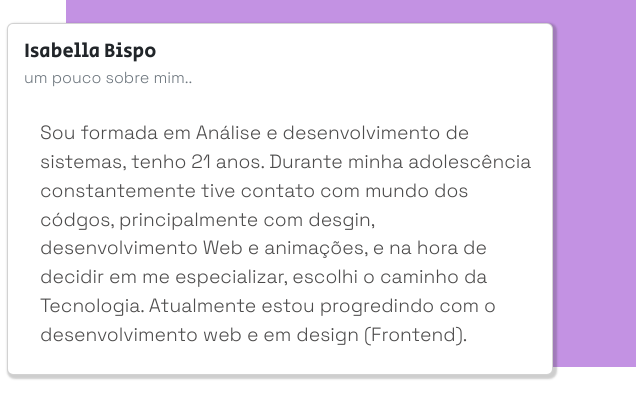
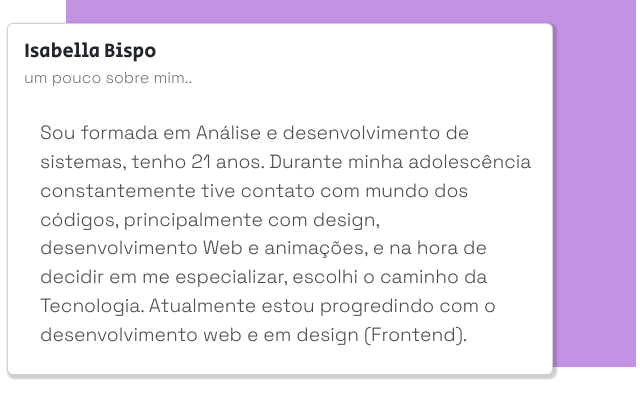
Before and after one commit to isabellabispo/Portifolio, a plain HTML site: page index.html in a window 1280 px wide. Shown: the part 577-977 px from the top of the page, 574-1214 px from the left. Drawn offline with nearby package versions, Linux system fonts and the light colour scheme; a web font is replaced by a local one.

Commit message:
Update index.html

```diff
--- a/index.html
+++ b/index.html
@@ -44,7 +44,7 @@
               <h5 class="card-title">Isabella Bispo</h5>
               <h6 class="card-subtitle mb-2 text-muted">um pouco sobre mim..</h6> <br>
               <p class="card-text" id="pcard">Sou formada em Análise e desenvolvimento de sistemas, tenho 21 anos.
-                Durante minha adolescência constantemente tive contato com mundo dos códgos, principalmente com desgin,
+                Durante minha adolescência constantemente tive contato com mundo dos códigos, principalmente com design,
                 desenvolvimento Web
                 e animações, e na hora de decidir em me especializar, escolhi o caminho da Tecnologia. Atualmente estou
                 progredindo
```
